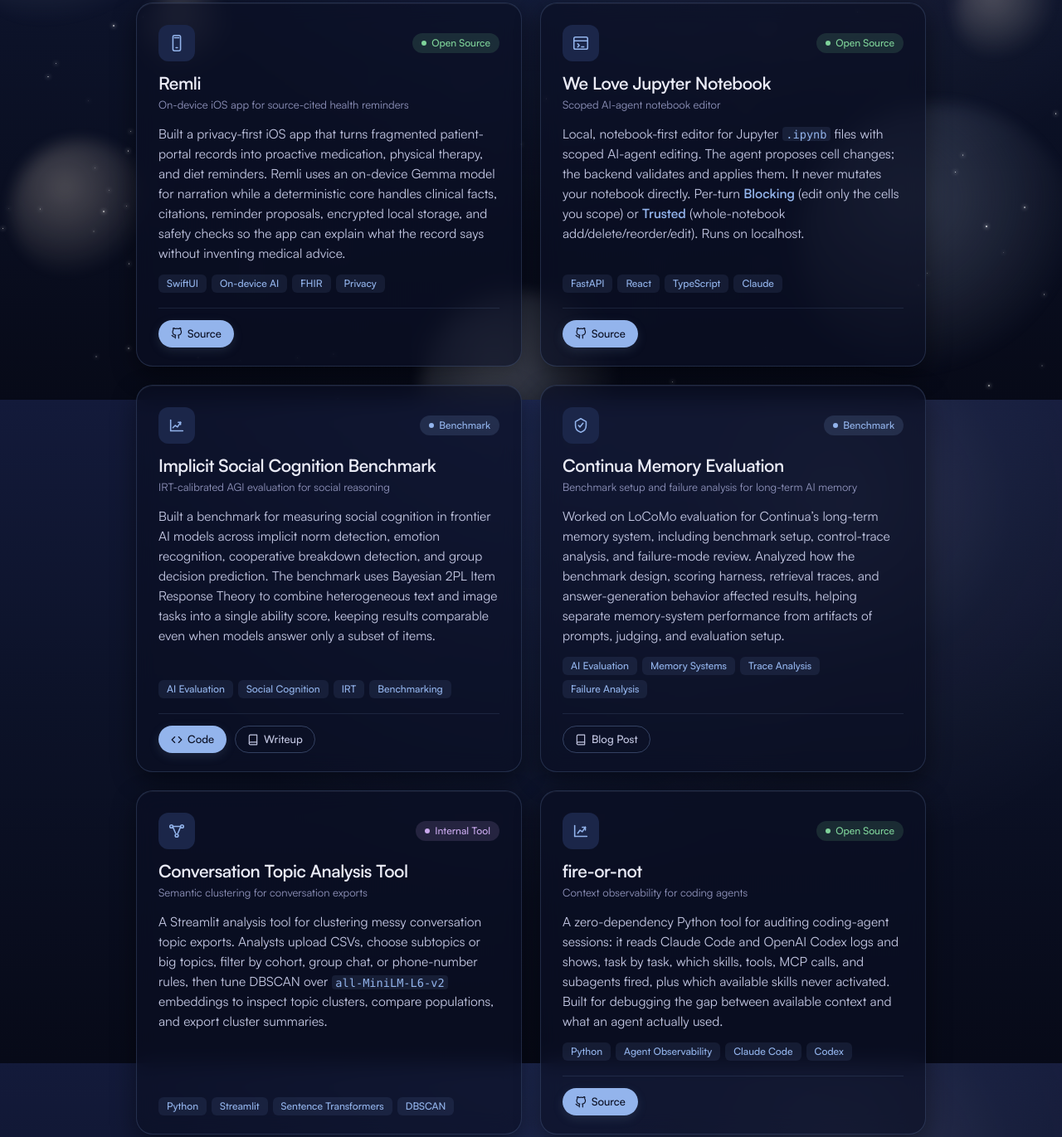
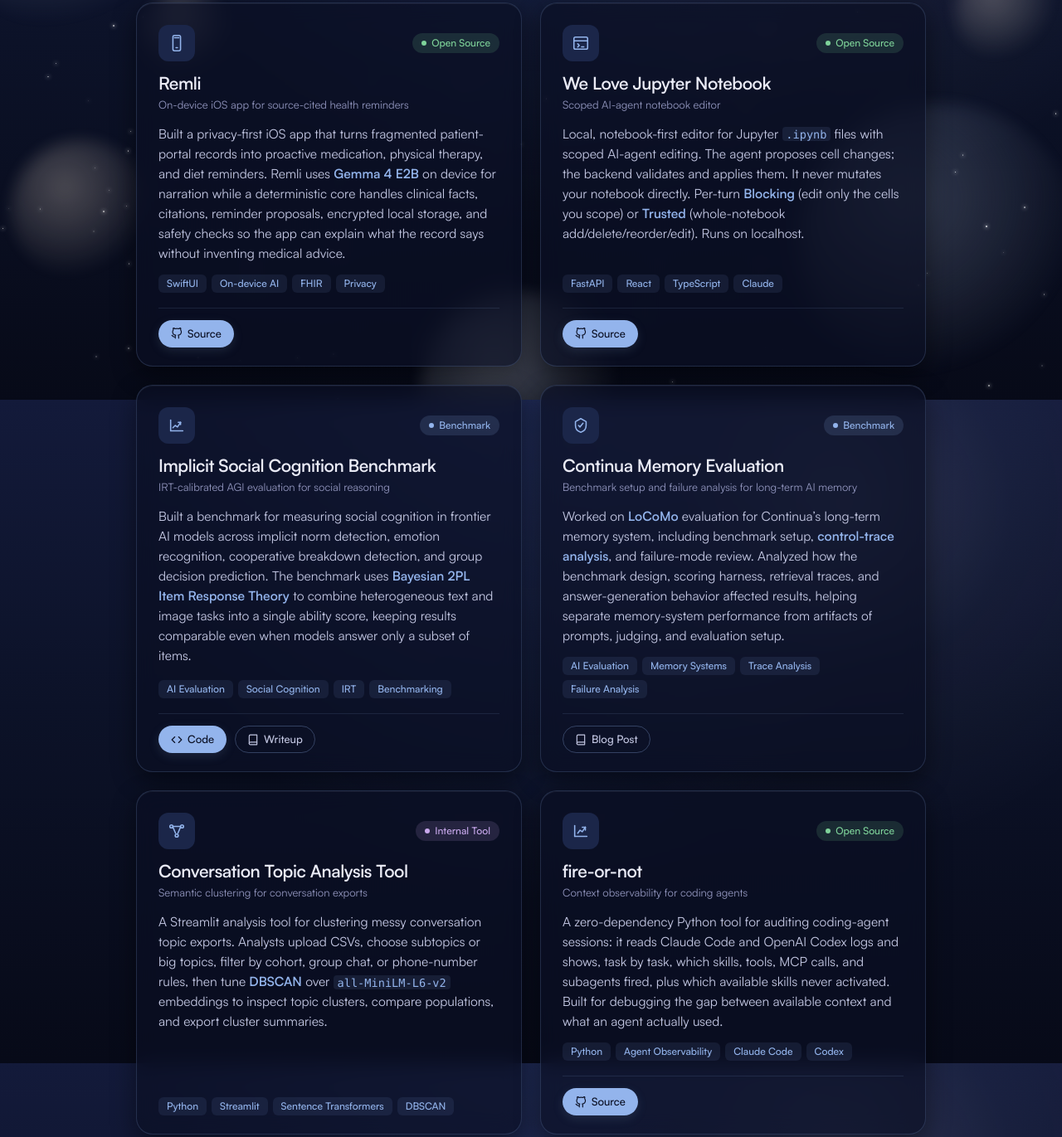
Before and after one commit to AgLyx3/AgLyx3.github.io, a website: page frontend/portfolio.html in a window 1280 px wide. Shown: the part 318-1689 px from the top of the page at 83% size. Drawn offline with Linux system fonts and the light colour scheme.

Commit message:
Highlight portfolio technical terms

```diff
--- a/frontend/portfolio.html
+++ b/frontend/portfolio.html
@@ -230,7 +230,7 @@
           <h3>Remli</h3>
           <div class="sub">On-device iOS app for source-cited health reminders</div>
         </div>
-        <p>Built a privacy-first iOS app that turns fragmented patient-portal records into proactive medication, physical therapy, and diet reminders. Remli uses an on-device Gemma model for narration while a deterministic core handles clinical facts, citations, reminder proposals, encrypted local storage, and safety checks so the app can explain what the record says without inventing medical advice.</p>
+        <p>Built a privacy-first iOS app that turns fragmented patient-portal records into proactive medication, physical therapy, and diet reminders. Remli uses <strong>Gemma 4 E2B</strong> on device for narration while a deterministic core handles clinical facts, citations, reminder proposals, encrypted local storage, and safety checks so the app can explain what the record says without inventing medical advice.</p>
         <div class="tags"><span class="tag">SwiftUI</span><span class="tag">On-device AI</span><span class="tag">FHIR</span><span class="tag">Privacy</span></div>
         <div class="links">
           <a class="link link-code" href="https://github.com/AgLyx3/Remli" target="_blank" rel="noopener"><svg viewBox="0 0 24 24" fill="none" stroke="currentColor" stroke-width="2" stroke-linecap="round" stroke-linejoin="round"><path d="M9 19c-5 1.5-5-2.5-7-3m14 6v-3.87a3.37 3.37 0 0 0-.94-2.61c3.14-.35 6.44-1.54 6.44-7A5.44 5.44 0 0 0 20 4.77 5.07 5.07 0 0 0 19.91 1S18.73.65 16 2.48a13.38 13.38 0 0 0-7 0C6.27.65 5.09 1 5.09 1A5.07 5.07 0 0 0 5 4.77a5.44 5.44 0 0 0-1.5 3.78c0 5.42 3.3 6.61 6.44 7A3.37 3.37 0 0 0 9 18.13V22"/></svg>Source</a>
@@ -262,7 +262,7 @@
           <h3>Implicit Social Cognition Benchmark</h3>
           <div class="sub">IRT-calibrated AGI evaluation for social reasoning</div>
         </div>
-        <p>Built a benchmark for measuring social cognition in frontier AI models across implicit norm detection, emotion recognition, cooperative breakdown detection, and group decision prediction. The benchmark uses Bayesian 2PL Item Response Theory to combine heterogeneous text and image tasks into a single ability score, keeping results comparable even when models answer only a subset of items.</p>
+        <p>Built a benchmark for measuring social cognition in frontier AI models across implicit norm detection, emotion recognition, cooperative breakdown detection, and group decision prediction. The benchmark uses <strong>Bayesian 2PL Item Response Theory</strong> to combine heterogeneous text and image tasks into a single ability score, keeping results comparable even when models answer only a subset of items.</p>
         <div class="tags"><span class="tag">AI Evaluation</span><span class="tag">Social Cognition</span><span class="tag">IRT</span><span class="tag">Benchmarking</span></div>
         <div class="links">
           <a class="link link-code" href="https://www.kaggle.com/code/zacknichols/new-benchmark-task-f729c/notebook" target="_blank" rel="noopener"><svg viewBox="0 0 24 24" fill="none" stroke="currentColor" stroke-width="2" stroke-linecap="round" stroke-linejoin="round"><path d="M16 18l6-6-6-6"/><path d="M8 6l-6 6 6 6"/></svg>Code</a>
@@ -279,7 +279,7 @@
           <h3>Continua Memory Evaluation</h3>
           <div class="sub">Benchmark setup and failure analysis for long-term AI memory</div>
         </div>
-        <p>Worked on LoCoMo evaluation for Continua’s long-term memory system, including benchmark setup, control-trace analysis, and failure-mode review. Analyzed how the benchmark design, scoring harness, retrieval traces, and answer-generation behavior affected results, helping separate memory-system performance from artifacts of prompts, judging, and evaluation setup.</p>
+        <p>Worked on <strong>LoCoMo</strong> evaluation for Continua’s long-term memory system, including benchmark setup, <strong>control-trace analysis</strong>, and failure-mode review. Analyzed how the benchmark design, scoring harness, retrieval traces, and answer-generation behavior affected results, helping separate memory-system performance from artifacts of prompts, judging, and evaluation setup.</p>
         <div class="tags"><span class="tag">AI Evaluation</span><span class="tag">Memory Systems</span><span class="tag">Trace Analysis</span><span class="tag">Failure Analysis</span></div>
         <div class="links">
           <a class="link link-artifact" href="https://blog.continua.ai/p/the-locomo-fair-fight" target="_blank" rel="noopener"><svg viewBox="0 0 24 24" fill="none" stroke="currentColor" stroke-width="2" stroke-linecap="round" stroke-linejoin="round"><path d="M4 19.5A2.5 2.5 0 0 1 6.5 17H20"/><path d="M6.5 2H20v20H6.5A2.5 2.5 0 0 1 4 19.5v-15A2.5 2.5 0 0 1 6.5 2z"/></svg>Blog Post</a>
@@ -295,7 +295,7 @@
           <h3>Conversation Topic Analysis Tool</h3>
           <div class="sub">Semantic clustering for conversation exports</div>
         </div>
-        <p>A Streamlit analysis tool for clustering messy conversation topic exports. Analysts upload CSVs, choose subtopics or big topics, filter by cohort, group chat, or phone-number rules, then tune DBSCAN over <code>all-MiniLM-L6-v2</code> embeddings to inspect topic clusters, compare populations, and export cluster summaries.</p>
+        <p>A Streamlit analysis tool for clustering messy conversation topic exports. Analysts upload CSVs, choose subtopics or big topics, filter by cohort, group chat, or phone-number rules, then tune <strong>DBSCAN</strong> over <code>all-MiniLM-L6-v2</code> embeddings to inspect topic clusters, compare populations, and export cluster summaries.</p>
         <div class="tags"><span class="tag">Python</span><span class="tag">Streamlit</span><span class="tag">Sentence Transformers</span><span class="tag">DBSCAN</span></div>
       </article>
 
```
